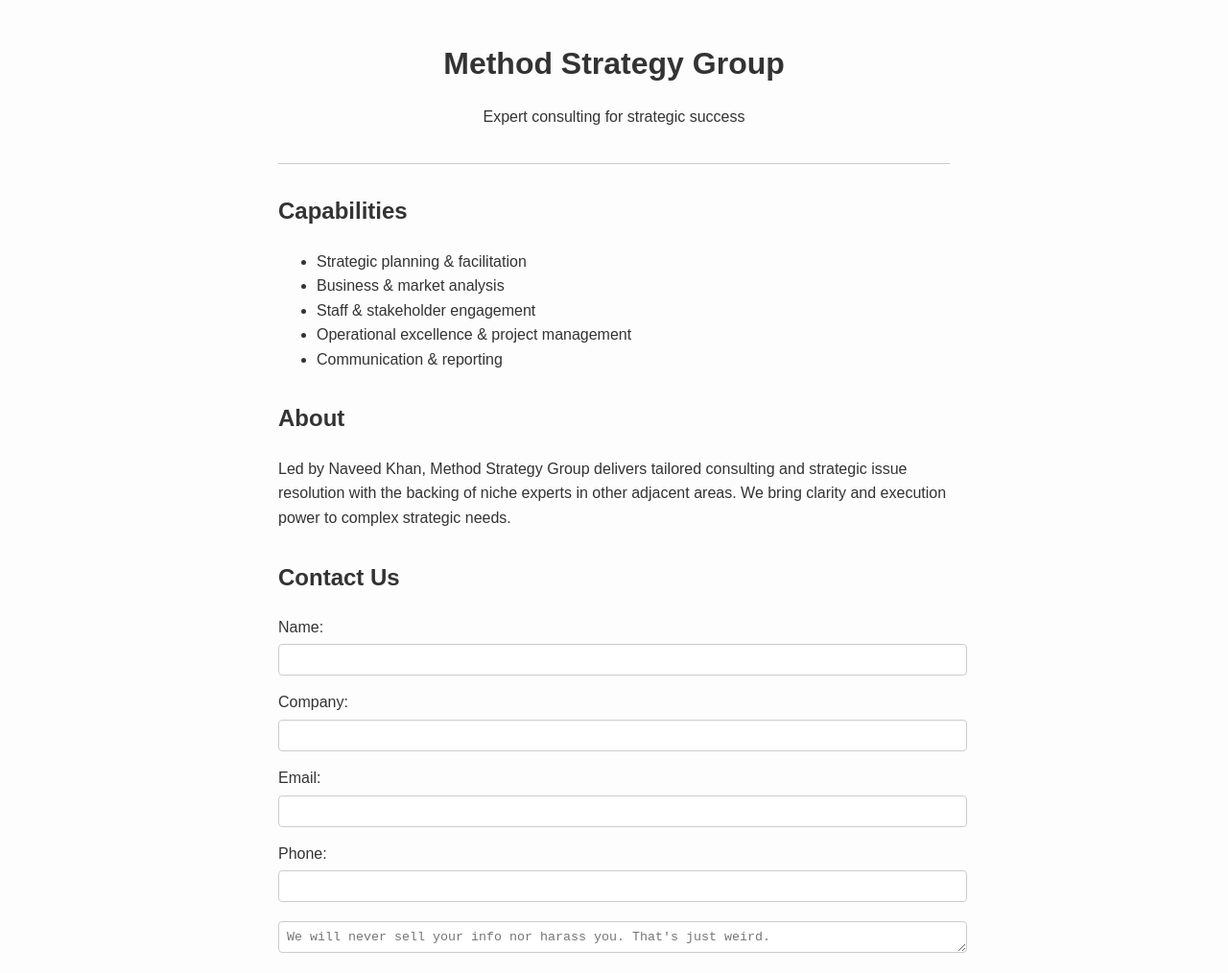
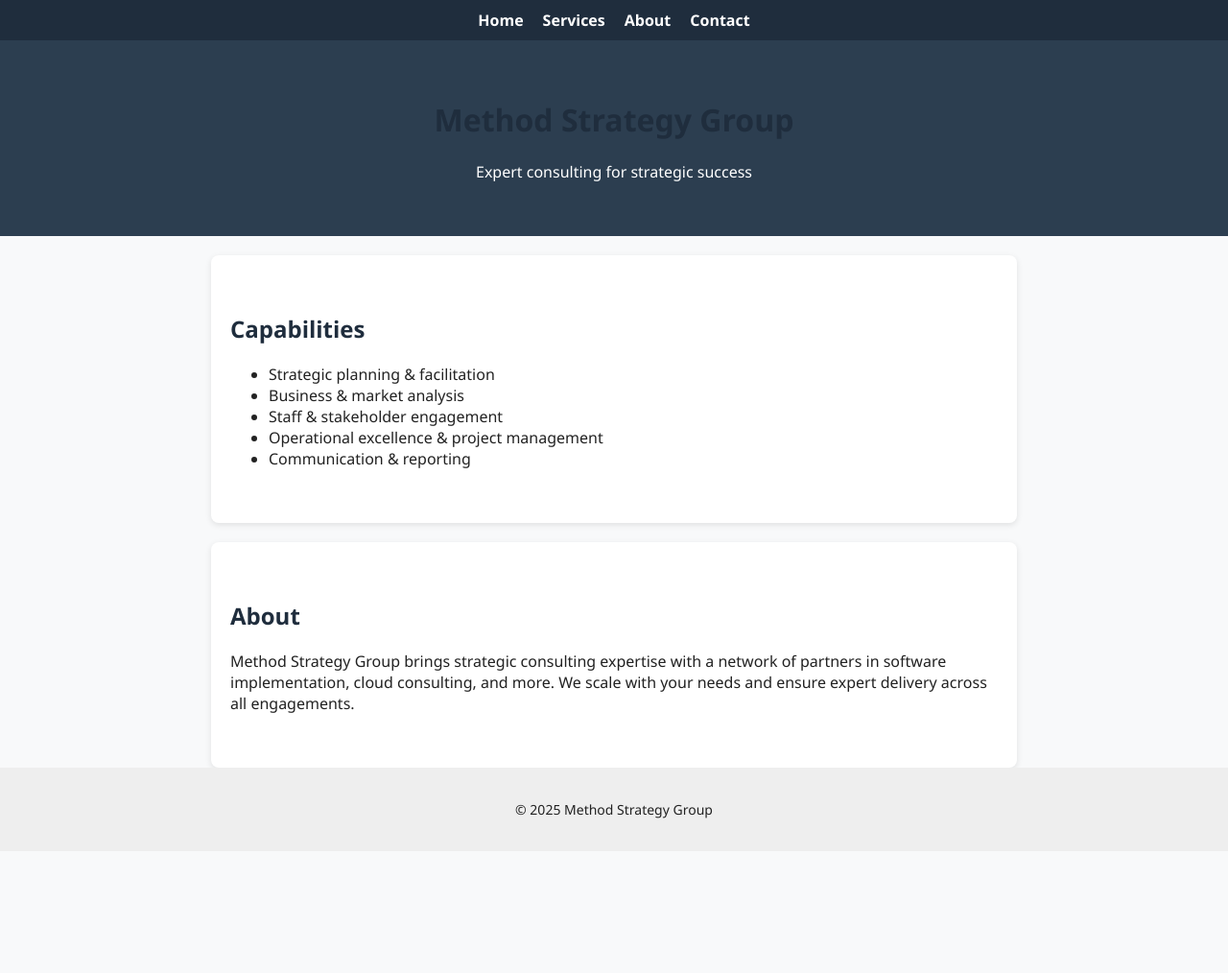
Before and after one commit to Naveed-Strategy/methodstrategygroup.github.io, a plain HTML site: page index.html in a window 1280 px wide. Shown: the top 1014 px of the page at 96% size. After the commit the page ends 887 px from the top, so only its background shows below. Drawn offline with Linux system fonts and the light colour scheme.

Commit message:
Add files via upload

```diff
--- a/index.html
+++ b/index.html
@@ -2,17 +2,26 @@
 <html lang="en">
 <head>
   <meta charset="UTF-8" />
-  <meta name="viewport" content="width=device-width, initial-scale=1.0" />
+  <meta name="viewport" content="width=device-width, initial-scale=1.0"/>
   <title>Method Strategy Group</title>
   <link rel="stylesheet" href="style.css" />
 </head>
 <body>
+  <nav>
+    <ul>
+      <li><a href="index.html">Home</a></li>
+      <li><a href="#services">Services</a></li>
+      <li><a href="#about">About</a></li>
+      <li><a href="contact.html">Contact</a></li>
+    </ul>
+  </nav>
+
   <header>
     <h1>Method Strategy Group</h1>
     <p>Expert consulting for strategic success</p>
   </header>
 
-  <section>
+  <section id="services">
     <h2>Capabilities</h2>
     <ul>
       <li>Strategic planning & facilitation</li>
@@ -23,24 +32,9 @@
     </ul>
   </section>
 
-  <section>
+  <section id="about">
     <h2>About</h2>
-    <p>Led by Naveed Khan, Method Strategy Group delivers tailored consulting and strategic issue resolution with the backing of niche experts in other adjacent areas. We bring clarity and execution power to complex strategic needs.</p>
-  </section>
-
-  <section>
-    <h2>Contact Us</h2>
-    <form action="https://formspree.io/f/mwkgrkpo" method="POST">
-      <label>Name:<br><input type="text" name="name" required></label><br>
-      <label>Company:<br><input type="text" name="company"></label><br>
-      <label>Email:<br><input type="email" name="_replyto" required></label><br>
-      <label>Phone:<br><input type="tel" name="phone">
-	<textarea name="message" rows="1" placeholder="We will never sell your info nor harass you. That's just weird."></textarea></label><br>
-      <label>Your biggest challenges:<br>
-        <textarea name="message" rows="4" placeholder="Describe your biggest challenges and how we can help."></textarea>
-      </label><br>
-      <button type="submit">Send</button>
-    </form>
+    <p>Method Strategy Group brings strategic consulting expertise with a network of partners in software implementation, cloud consulting, and more. We scale with your needs and ensure expert delivery across all engagements.</p>
   </section>
 
   <footer>
--- a/style.css
+++ b/style.css
@@ -1,54 +1,78 @@
 body {
-  font-family: Arial, sans-serif;
-  max-width: 700px;
-  margin: 0 auto;
-  padding: 20px;
-  line-height: 1.6;
-  background-color: #fdfdfd;
-  color: #333;
+  font-family: 'Segoe UI', Tahoma, Geneva, Verdana, sans-serif;
+  margin: 0;
+  padding: 0;
+  background-color: #f8f9fa;
+  color: #222;
+}
+
+nav {
+  background-color: #1f2d3d;
+  padding: 10px;
+}
+
+nav ul {
+  list-style: none;
+  display: flex;
+  justify-content: center;
+  gap: 20px;
+  margin: 0;
+  padding: 0;
+}
+
+nav a {
+  color: white;
+  text-decoration: none;
+  font-weight: bold;
 }
 
 header {
   text-align: center;
-  padding-bottom: 20px;
-  border-bottom: 1px solid #ccc;
-}
-
-h1 {
-  margin-bottom: 0;
+  padding: 40px 20px;
+  background-color: #2c3e50;
+  color: white;
 }
 
 section {
-  margin: 30px 0;
+  padding: 40px 20px;
+  max-width: 800px;
+  margin: auto;
+  background-color: white;
+  margin-top: 20px;
+  border-radius: 8px;
+  box-shadow: 0 2px 6px rgba(0,0,0,0.1);
 }
 
-form input,
-form textarea {
+h1, h2 {
+  color: #1f2d3d;
+}
+
+form input, form textarea {
   width: 100%;
-  padding: 8px;
-  margin-top: 5px;
-  margin-bottom: 15px;
+  padding: 10px;
+  margin-top: 8px;
+  margin-bottom: 16px;
   border: 1px solid #ccc;
   border-radius: 4px;
 }
 
 form button {
-  background-color: #007BFF;
+  background-color: #1f2d3d;
   color: white;
+  padding: 10px 18px;
   border: none;
-  padding: 10px 16px;
+  border-radius: 4px;
   font-size: 16px;
-  border-radius: 4px;
   cursor: pointer;
 }
 
 form button:hover {
-  background-color: #0056b3;
+  background-color: #3a4d63;
 }
 
 footer {
   text-align: center;
-  padding-top: 20px;
-  border-top: 1px solid #ccc;
+  padding: 20px;
+  background-color: #eee;
   font-size: 14px;
 }
```
Also changed, not shown: contact.html (added, +40 -0 lines).
